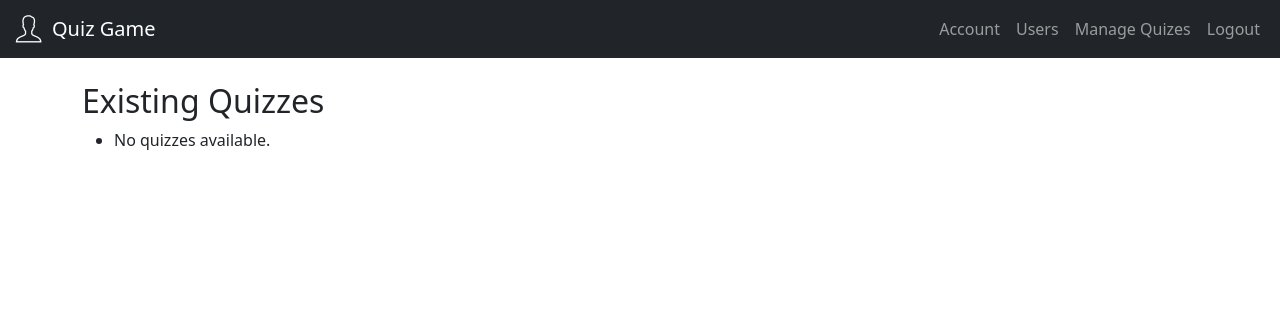
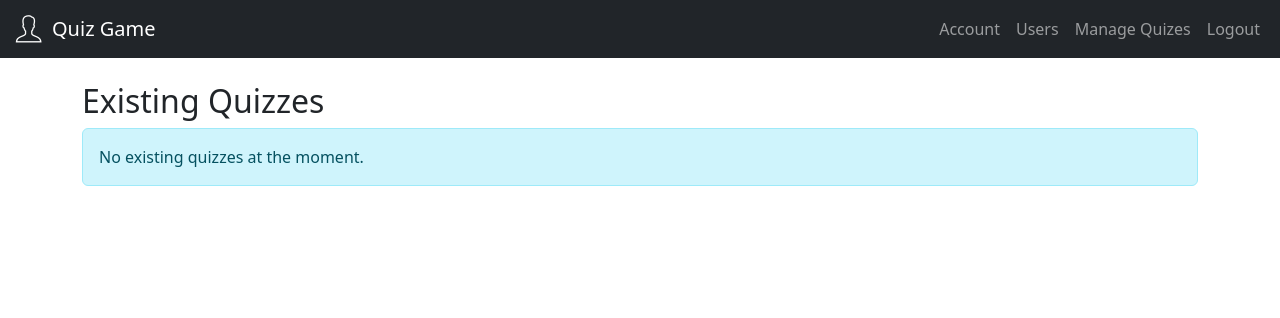
Before and after one commit to Verrall08/HAT3, a Flask app: page /existing_quizzes in a window 1280 px wide. Shown: the top 318 px of the page. Run offline with Flask 3, Linux system fonts and the light colour scheme; a user stored in the database is signed in; data that the repository does not hold is empty.

Commit message:
fixed formatting and indents

```diff
--- a/templates/existing_quizzes.html
+++ b/templates/existing_quizzes.html
@@ -2,7 +2,6 @@
 {% block title %}Existing Quizzes{% endblock %}
 {% block content %}
 <h2>Existing Quizzes</h2>
-<ul>
   {% if quizzes %}
     {% for quiz in quizzes %}
       <li>
@@ -27,9 +26,8 @@
           {% endif %}
         </form>
       </li>
-    {% endfor %}
+  {% endfor %}
   {% else %}
-    <li>No quizzes available.</li>
+    <div class="alert alert-info">No existing quizzes at the moment.</div>
   {% endif %}
-</ul>
 {% endblock %}
```
